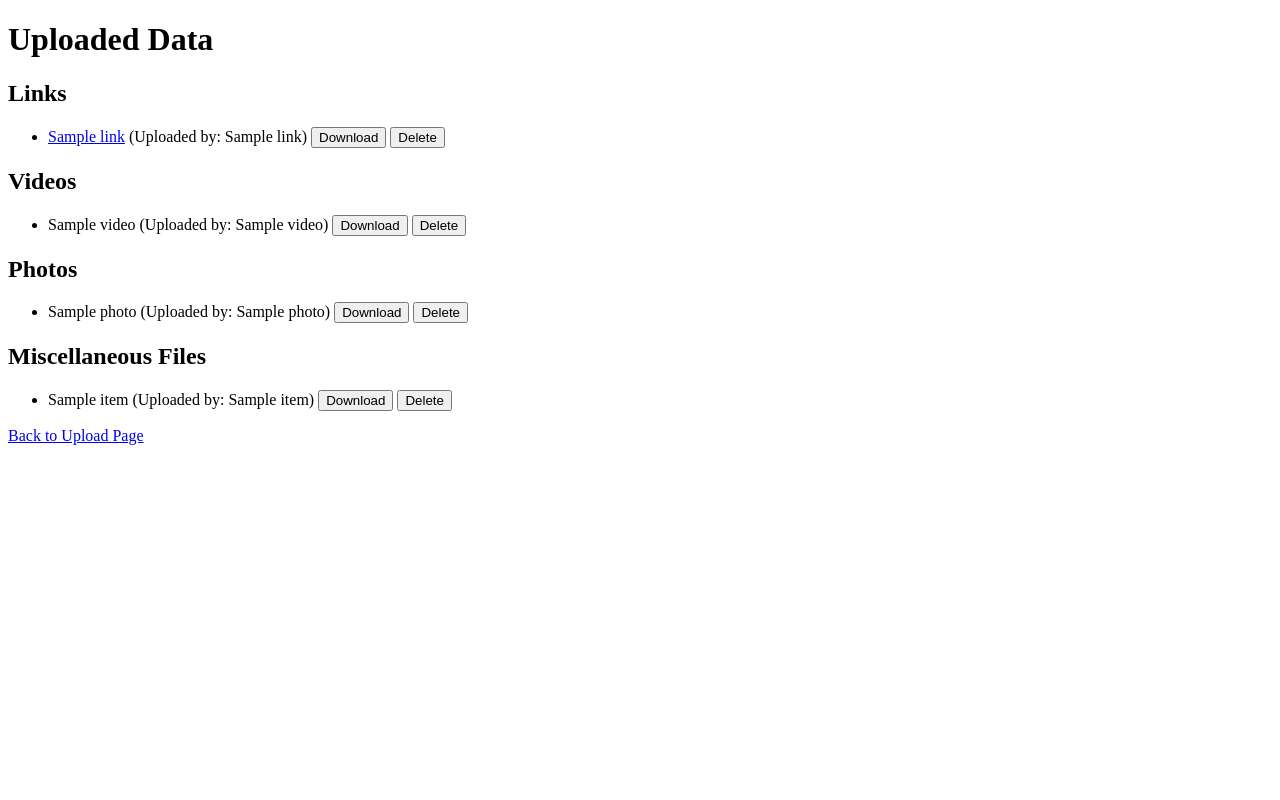
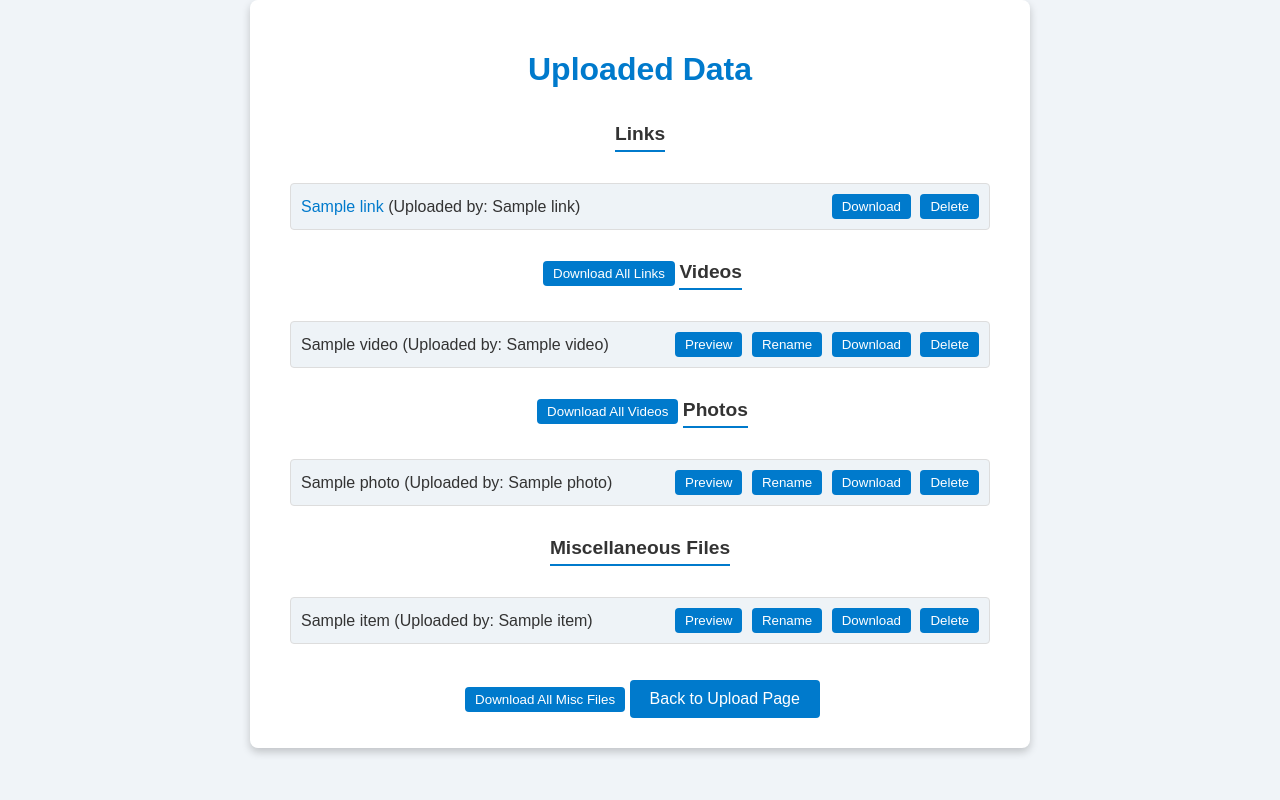
Before and after one commit to kleinpanic/File-Transfer-Website, a Flask app: template templates/uploads.html in a window 1280 px wide. Run offline with Flask 3, Linux system fonts and the light colour scheme; the visitor is signed in with stand-in values (Sample User, id 1); the template is opened without the code that fills it: most values are stand-ins (such as "Sample title", 1, 10 or a date in 2020).

Commit message:
god i am done with this program

```diff
--- a/server/app.py
+++ b/server/app.py
@@ -2,7 +2,7 @@ from flask import Flask, request, render_template, redirect, url_for, session, s
 from flask_talisman import Talisman
 from functools import wraps
 import os
-from security import validate_user
+from security import validate_user, is_ip_locked
 from data_handler import save_link, save_file, retrieve_uploads, handle_download, get_file_path
 from datetime import datetime
 from zipfile import ZipFile
@@ -36,10 +36,20 @@ def login_required(f):
 
 @app.before_request
 def ensure_login():
-    if 'username' not in session and request.endpoint not in ('login', 'static'):
+    ip_address = request.remote_addr
+
+    # Check if the IP is locked and redirect to lockout if it is
+    if is_ip_locked(ip_address) and request.endpoint != 'lockout':
+        return redirect(url_for('lockout'))
+
+    if 'username' not in session and request.endpoint not in ('login', 'static', 'lockout'):
         return redirect(url_for('login'))
     elif request.endpoint == 'login' and 'username' in session:
         session.clear()
+
+@app.route('/lockout')
+def lockout():
+    return render_template("lockout.html")
 
 @app.route('/')
 @login_required
@@ -48,6 +58,12 @@ def index():
 
 @app.route('/login', methods=['GET', 'POST'])
 def login():
+    ip_address = request.remote_addr
+
+    # Check if the IP is locked out
+    if is_ip_locked(ip_address):
+        return redirect(url_for('lockout'))
+
     if request.method == 'POST':
         username = request.form['username']
         password = request.form['password']
@@ -77,14 +93,18 @@ def upload_link():
 @app.route('/upload/files', methods=['POST'])
 @login_required
 def upload_files():
-    if 'files' not in request.files:
+    # Check if the field name 'files[]' is present in the request
+    if 'files[]' not in request.files:
         return redirect(url_for('index'))
 
-    files = request.files.getlist('files')
+    # Retrieve the list of files with 'files[]'
+    files = request.files.getlist('files[]')
     uploader = session['username']
 
+    # Save each file
     for file in files:
-        save_file(uploader, file)
+        if file:  # Check if a file was actually selected
+            save_file(uploader, file)
 
     return redirect(url_for('index'))
 
--- a/server/db_setup.py
+++ b/server/db_setup.py
@@ -99,8 +99,14 @@ def reset_login_attempts(username):
 
 def increment_login_attempts(username):
     with closing(sqlite3.connect(DATABASE)) as conn, conn, closing(conn.cursor()) as c:
-        c.execute('UPDATE users SET login_attempts = login_attempts + 1 WHERE username = ?', (username,))
-        conn.commit()
+        if username:
+            c.execute('UPDATE users SET login_attempts = login_attempts + 1 WHERE username = ?', (username,))
+            c.execute('SELECT login_attempts FROM users WHERE username = ?', (username,))
+            login_attempts = c.fetchone()[0]
+            conn.commit()
+            return login_attempts
+        else:
+            return None
 
 def add_upload(uploader, file_type, content):
     with closing(sqlite3.connect(DATABASE)) as conn, conn, closing(conn.cursor()) as c:
--- a/static/login.css
+++ b/static/login.css
@@ -1,6 +1,10 @@
 /* Centering the login container */
 body {
-    background-color: #f0f0f0; /* Light grey background for the whole page */
+    background-image: url('/static/eye.jpeg');
+    background-size: cover; /* Ensures the image covers the entire background */
+    background-position: center; /* Centers the image */
+    background-repeat: no-repeat; /* Prevents the background from repeating */
+    background-color: #f0f0f0; /* Fallback color if the image doesn't load */
     display: flex;
     justify-content: center;
     align-items: center;
--- /dev/null
+++ b/static/uploads.css
@@ -0,0 +1,101 @@
+/* static/uploads.css */
+body {
+    background-color: #f0f4f8;
+    font-family: Arial, sans-serif;
+    color: #333;
+    margin: 0;
+    padding: 0;
+    display: flex;
+    justify-content: center;
+    align-items: center;
+    height: 100%;
+    text-align: center;
+}
+
+.container {
+    background-color: #ffffff;
+    padding: 30px 40px;
+    border-radius: 8px;
+    box-shadow: 0 4px 8px rgba(0, 0, 0, 0.2);
+    max-width: 700px;
+    width: 100%;
+}
+
+h1 {
+    color: #007acc;
+    margin-bottom: 20px;
+}
+
+h2 {
+    color: #333;
+    margin: 15px 0;
+    font-size: 1.2em;
+    border-bottom: 2px solid #007acc;
+    display: inline-block;
+    padding-bottom: 5px;
+}
+
+ul {
+    list-style-type: none;
+    padding: 0;
+}
+
+li {
+    padding: 10px;
+    margin: 5px 0;
+    border: 1px solid #ddd;
+    border-radius: 4px;
+    background-color: #f9f9f9;
+    display: flex;
+    justify-content: space-between;
+    align-items: center;
+}
+
+li:nth-child(odd) {
+    background-color: #eef3f7;
+}
+
+button {
+    background-color: #007acc;
+    color: #fff;
+    border: none;
+    padding: 5px 10px;
+    border-radius: 4px;
+    cursor: pointer;
+    transition: background-color 0.3s ease;
+    margin-left: 5px;
+}
+
+button:hover {
+    background-color: #005f99;
+}
+
+button:focus {
+    outline: none;
+    box-shadow: 0 0 5px #007acc;
+}
+
+a {
+    color: #007acc;
+    text-decoration: none;
+    transition: color 0.3s ease;
+}
+
+a:hover {
+    color: #005f99;
+}
+
+.back-link {
+    display: inline-block;
+    margin-top: 20px;
+    background-color: #007acc;
+    color: #fff;
+    padding: 10px 20px;
+    text-decoration: none;
+    border-radius: 4px;
+    transition: background-color 0.3s ease;
+}
+
+.back-link:hover {
+    background-color: #005f99;
+}
--- a/templates/uploads.html
+++ b/templates/uploads.html
@@ -1,11 +1,12 @@
-<!-- templates/uploads.html -->
 <!DOCTYPE html>
 <html lang="en">
 <head>
     <meta charset="UTF-8">
     <meta name="viewport" content="width=device-width, initial-scale=1.0">
     <title>Uploaded Data</title>
+    <link rel="stylesheet" href="{{ url_for('static', filename='uploads.css') }}">
     <script>
+        // Function to download an item
         function downloadItem(url) {
             fetch(url)
                 .then(response => {
@@ -27,14 +28,48 @@
                 });
         }
 
+        // Function to confirm deletion
         function confirmDelete(url) {
             if (confirm("Are you sure you want to delete this item?")) {
                 window.location.href = url;
             }
         }
+
+        // Function to rename a file
+        function renameItem(uploadId) {
+            const newName = prompt("Enter new name for the file:");
+            if (newName) {
+                fetch(`/rename/${uploadId}`, {
+                    method: 'POST',
+                    headers: {
+                        'Content-Type': 'application/json',
+                    },
+                    body: JSON.stringify({ new_name: newName }),
+                })
+                .then(response => {
+                    if (!response.ok) throw new Error('Failed to rename');
+                    alert('File renamed successfully');
+                    location.reload();  // Reload the page to show updated names
+                })
+                .catch(error => {
+                    alert('Error renaming file:', error);
+                });
+            }
+        }
+
+        // Function to preview a file
+        function previewItem(uploadId) {
+            window.open(`/preview/${uploadId}`, '_blank');
+        }
+
+        // Function to download all files of a certain type
+        function downloadAll(url) {
+            window.location.href = url;
+        }
     </script>
 </head>
 <body>
+    <div class="container">
         <h1>Uploaded Data</h1>
 
         <!-- Links Section -->
@@ -43,13 +78,18 @@
             <ul>
                 {% for link in links %}
                     <li>
+                        <span>
                             <a href="{{ link[3] }}" target="_blank">{{ link[3] }}</a>
                             (Uploaded by: {{ link[1] }})
+                        </span>
+                        <div>
                             <button onclick="downloadItem('/download_link/{{ link[0] }}');">Download</button>
                             <button onclick="confirmDelete('/delete_link/{{ link[0] }}');">Delete</button>
+                        </div>
                     </li>
                 {% endfor %}
             </ul>
+            <button onclick="downloadAll('/download_all_links');">Download All Links</button>
         {% else %}
             <p>No links uploaded.</p>
         {% endif %}
@@ -60,12 +100,19 @@
             <ul>
                 {% for video in videos %}
                     <li>
+                        <span>
                             {{ video[3] }} (Uploaded by: {{ video[1] }})
+                        </span>
+                        <div>
+                            <button onclick="previewItem({{ video[0] }});">Preview</button>
+                            <button onclick="renameItem({{ video[0] }});">Rename</button>
                             <button onclick="downloadItem('/download/{{ video[0] }}');">Download</button>
                             <button onclick="confirmDelete('/delete_file/{{ video[0] }}');">Delete</button>
+                        </div>
                     </li>
                 {% endfor %}
             </ul>
+            <button onclick="downloadAll('/download_all_videos');">Download All Videos</button>
         {% else %}
             <p>No videos uploaded.</p>
         {% endif %}
@@ -76,9 +123,15 @@
             <ul>
                 {% for photo in photos %}
                     <li>
+                        <span>
                             {{ photo[3] }} (Uploaded by: {{ photo[1] }})
+                        </span>
+                        <div>
+                            <button onclick="previewItem({{ photo[0] }});">Preview</button>
+                            <button onclick="renameItem({{ photo[0] }});">Rename</button>
                             <button onclick="downloadItem('/download/{{ photo[0] }}');">Download</button>
                             <button onclick="confirmDelete('/delete_file/{{ photo[0] }}');">Delete</button>
+                        </div>
                     </li>
                 {% endfor %}
             </ul>
@@ -92,16 +145,24 @@
             <ul>
                 {% for item in misc %}
                     <li>
+                        <span>
                             {{ item[3] }} (Uploaded by: {{ item[1] }})
+                        </span>
+                        <div>
+                            <button onclick="previewItem({{ item[0] }});">Preview</button>
+                            <button onclick="renameItem({{ item[0] }});">Rename</button>
                             <button onclick="downloadItem('/download/{{ item[0] }}');">Download</button>
                             <button onclick="confirmDelete('/delete_file/{{ item[0] }}');">Delete</button>
+                        </div>
                     </li>
                 {% endfor %}
             </ul>
+            <button onclick="downloadAll('/download_all_misc');">Download All Misc Files</button>
         {% else %}
             <p>No miscellaneous files uploaded.</p>
         {% endif %}
 
-    <a href="/">Back to Upload Page</a>
+        <a class="back-link" href="/">Back to Upload Page</a>
+    </div>
 </body>
 </html>
```
Also changed, not shown: server/security.add.py (added, +39 -0 lines), server/security.py (+54 -18 lines), static/error.css (added, +46 -0 lines), static/index.css (added, +85 -0 lines), static/lockout.css (added, +55 -0 lines), templates/error.html (+6 -3 lines), templates/index.html (+6 -3 lines), templates/lockout.html (+11 -3 lines), static/eye.jpeg (added), 3 other files. Lines whose indentation alone changed are shown as unchanged.
